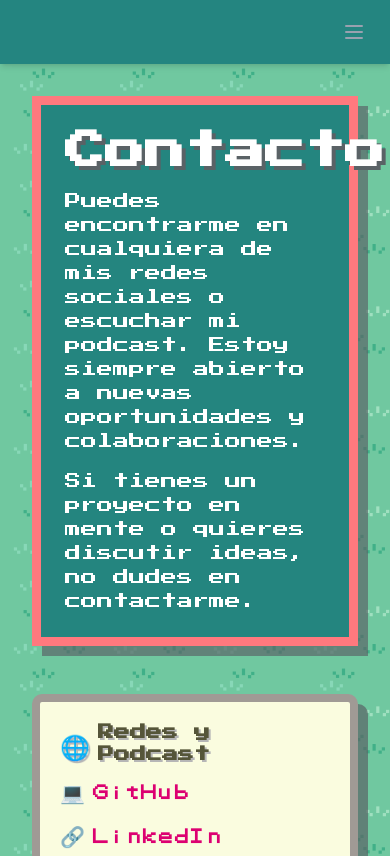
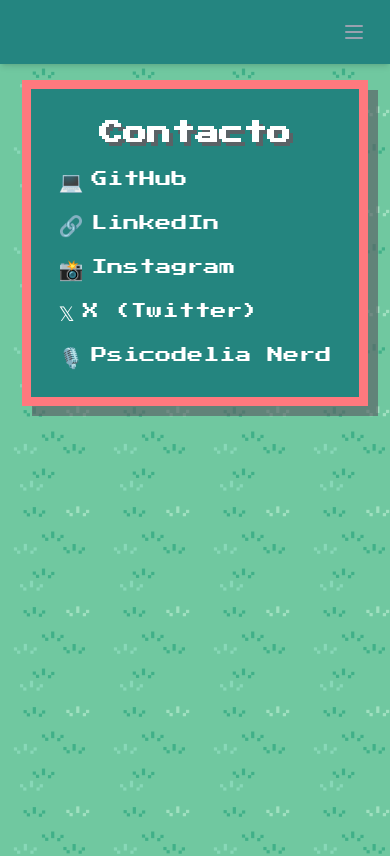
Before and after one commit to facundouferer/facundouferer, a Next.js app: page /contact in a window 390 px wide. Shown: the top 856 px of the page. Built offline with nearby package versions, Linux system fonts and the light colour scheme.

Commit message:
fix responsive

```diff
--- a/package.json
+++ b/package.json
@@ -23,9 +23,11 @@
     "@types/node": "^20",
     "@types/react": "^19",
     "@types/react-dom": "^19",
+    "autoprefixer": "^10.4.21",
     "eslint": "^9",
     "eslint-config-next": "15.3.1",
-    "tailwindcss": "^4",
+    "postcss": "^8.5.3",
+    "tailwindcss": "^4.1.5",
     "typescript": "^5"
   }
 }
--- a/src/app/contact/page.tsx
+++ b/src/app/contact/page.tsx
@@ -2,34 +2,19 @@
 
 export default function Contact() {
   return (
-    <div className="home min-h-screen flex flex-col items-center justify-center p-8 sm:p-20 ">
-      <div className="max-w-4xl w-full space-y-12">
+    <div className="home min-h-screen flex flex-col items-center p-4 sm:p-8 lg:p-20">
 
-        <div className="title">
+      <main className="max-w-4xl w-full space-y-12 flex items-center justify-center">
+
+        <div className="title p-7">
           <div className="text-center space-y-4">
-            <h1 className="text-4xl sm:text-5xl font-bold ">
+            <h1 className="text-2xl sm:text-5xl font-bold ">
               Contacto
             </h1>
           </div>
 
           <div className="prose dark:prose-invert max-w-none">
             <div className="mt-4 space-y-4 ">
-              <p>
-                Puedes encontrarme en cualquiera de mis redes sociales o escuchar mi podcast.
-                Estoy siempre abierto a nuevas oportunidades y colaboraciones.
-              </p>
-              <p>
-                Si tienes un proyecto en mente o quieres discutir ideas, no dudes en contactarme.
-              </p>
-            </div>
-          </div>
-        </div>
-
-        <section className="prose dark:prose-invert max-w-none">
-          <h3 className="text-2xl font-bold  flex items-center gap-2">
-            <span className="text-2xl">🌐</span>
-            Redes y Podcast
-          </h3>
               <div className="mt-4 flex flex-col gap-4">
                 <a
                   href="https://github.com/facundouferer"
@@ -74,11 +59,13 @@
                   className="flex items-center space-x-2  hover:text-gray-900 dark:hover:text-white transition-colors"
                 >
                   <span className="text-xl">🎙️</span>
-              <span>Podcast Psicodelia Nerd</span>
+                  <span>Psicodelia Nerd</span>
                 </a>
               </div>
-        </section>
             </div>
+          </div>
+        </div>
+      </main>
     </div>
   );
 }
--- a/src/app/page.tsx
+++ b/src/app/page.tsx
@@ -60,28 +60,34 @@
 
   return (
     <div className="home min-h-screen flex flex-col items-center p-4 sm:p-8 lg:p-20">
+
       <main className="max-w-4xl w-full space-y-12 flex items-center justify-center">
 
-        <div className="title flex flex-col sm:flex-row items-center sm:items-start text-center sm:text-left">
+        <div className="p-7 title flex flex-col sm:flex-row items-center sm:items-start text-center sm:text-left">
+          <div className="flex flex-col items-center sm:items-start">
+            <div className="rounded-2xl border-4 border-[#473F3E] bg-[#FAFCDF] mb-3">
               <Image
                 src="/pokemon/foto.png"
                 alt="Foto de Facundo Uferer"
                 width={150}
                 height={150}
-            className="image-zoom w-24 h-24 sm:w-36 sm:h-36 lg:w-40 lg:h-40"
+                className="image-zoom w-24 h-24 sm:w-36 sm:h-36 lg:w-40 lg:h-40 p-2 rounded-2xl"
               />
-          <div className="mt-4 sm:mt-0 sm:ml-4 flex flex-col justify-center">
+            </div>
             <h1 id="titulo" className="typewriter text-xl sm:text-2xl lg:text-3xl mb-3" tabIndex={-1}>
               Facundo Uferer
             </h1>
-            <h2 id="bajada" className="typewriter text-lg sm:text-xl lg:text-2xl mb-3" tabIndex={-1}>
+            <h2 id="bajada" className="typewriter mb-3" tabIndex={-1}>
               Desarrollador Web Full Stack
             </h2>
+          </div>
+
+          <div className="mt-4 sm:mt-0 sm:ml-4 flex flex-col justify-center">
             <ul id="title-list">
               {sections.map((section) => (
                 <li
                   key={section.title}
-                  className="cursor-pointer"
+                  className="cursor-pointer p-2 text-sm"
                   onClick={() => setActiveSection(section.title)}
                 >
                   {section.icon} {section.title}
@@ -89,6 +95,7 @@
               ))}
             </ul>
           </div>
+
         </div>
 
         <div className="space-y-12">
--- a/src/components/Navbar.tsx
+++ b/src/components/Navbar.tsx
@@ -21,7 +21,7 @@
                 <Link
                   key={link.text}
                   href={link.href}
-                  className="text-gray-500 dark:text-gray-300 hover:bg-gray-50 dark:hover:bg-gray-800 hover:border-gray-300 hover:text-gray-700 dark:hover:text-white px-3 py-2 rounded-md text-sm font-medium items-center flex"
+                  className="text-gray-500 dark:text-gray-300 hover:bg-gray-50 dark:hover:bg-gray-800 hover:border-gray-300 hover:text-gray-700 dark:hover:text-white px-3 py-2  text-sm font-medium items-center flex"
                 >
                   {link.text}
                 </Link>
--- a/src/components/Section.tsx
+++ b/src/components/Section.tsx
@@ -9,22 +9,24 @@
 
 export default function Section({ icon, title, content, onClose }: SectionProps) {
   return (
-    <section className="max-w-3/4 fixed top-1/2 left-1/2 transform -translate-x-1/2 -translate-y-1/2 z-50 bg-white p-4 rounded-lg shadow-lg">
+    <div className="w-screen fixed top-1/2 left-1/2 transform -translate-x-1/2 -translate-y-1/2 z-50 p-5">
+      <section className="bg-white p-4 rounded-lg shadow-lg">
         <button
           onClick={onClose}
-        className="absolute top-2 right-2 text-gray-500 hover:text-gray-800 dark:hover:text-gray-300"
+          className="absolute top-8 right-8 text-gray-500 hover:text-gray-800 dark:hover:text-gray-300 cursor-pointer"
           aria-label="Cerrar sección"
         >
           ✖
         </button>
 
-      <h3 className="text-2xl font-bold mb-4 flex items-center gap-2">
+        <h2 className="text-2xl font-bold mb-4 flex items-center gap-2">
           <span className="text-2xl">{icon}</span>
           {title}
-      </h3>
+        </h2>
         <div className="text-base leading-relaxed">
           <ReactMarkdown>{content}</ReactMarkdown>
         </div>
       </section>
+    </div>
   );
 }
--- a/src/styles/pokemon.css
+++ b/src/styles/pokemon.css
@@ -18,7 +18,6 @@
 
 h1 {
   text-shadow: 4px 4px 0px #5A6266;
-  font-size: 2.5rem;
 }
 
 
@@ -49,9 +48,7 @@
 .title {
   font-family: 'PressStart2P', sans-serif;
   color: #ffffff;
-  font-size: 2.5rem;
   background-color: #24857F;
-  padding: 1.5rem;
   border-radius: 10;
   border: 9px solid #ff797e;
   box-shadow: 10px 10px 0px #5a6266aa
@@ -64,19 +61,15 @@
 
 .title ul {
   font-family: 'Pokemon', sans-serif;
-  margin-top: 1rem;
-  font-size: 0.8rem;
 }
 
 .title ul li {
   margin-bottom: 0.5rem;
   text-decoration: none;
   background-color: #4B9FD9;
-  padding: 0.5rem;
   border-radius: 5px;
   border: 2px solid #424F46;
   box-shadow: 5px 5px 0px #5a6266aa;
-  text-shadow: 2px 2px 0px #5a6266aa;
   /* Animación */
   opacity: 0;
   animation: fadeIn 0.5s ease-out forwards;
@@ -116,45 +109,38 @@
   animation-delay: 4s;
 }
 
-h2 {
-  font-size: 1.5rem;
-}
-
-h3 {
-  font-size: 1.2rem;
-}
-
 section {
-  font-family: 'Pokemon', sans-serif;
   background-color: #FAFCDF;
   border-radius: 10px;
-  padding: 20px;
   color: #484927;
   border: 8px solid #A09A95;
   box-shadow: 10px 10px 0px #5a6266b1;
   z-index: 1000;
 }
 
-section h3 {
+section h2 {
   font-family: 'PressStart2P', sans-serif;
   color: #555539;
   text-shadow: 2px 2px 0px #b6b6b6;
   font-size: 1rem;
 }
 
+section h3 {
+  color: #555539;
+  text-shadow: 2px 2px 0px #b6b6b6;
+  font-size: 1rem;
+  font-weight: 900;
+}
+
 section a {
   text-decoration: none;
   color: #dc0071;
-  font-weight: 900;
+  font-weight: 700;
 }
 
 .image-zoom {
   animation: zoomIn 1s ease-out;
   transform-origin: center;
-  border-radius: 10px;
-  border: 4px solid #473F3E;
-  background-color: #FAFCDF;
-  padding: 7px;
 }
 
 nav {
```
Also changed, not shown: 1 other file (tests, documents, lock files or other folders). Lines whose indentation alone changed are shown as unchanged.
